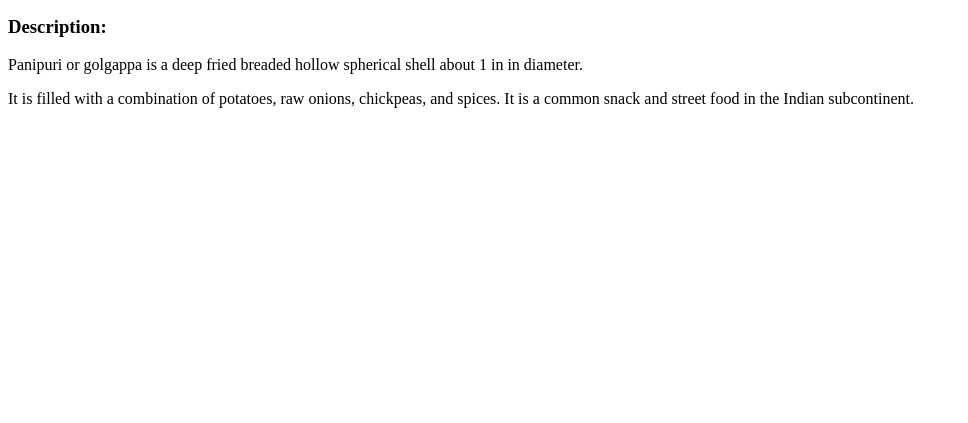
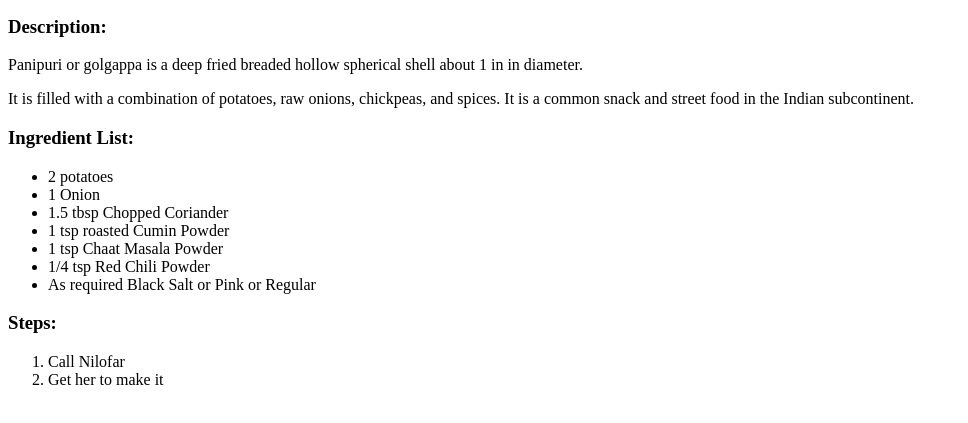
Before and after one commit to alienprincee/odin-recipes, a plain HTML site: page recipes/panipuri.html in a window 1280 px wide. Shown: the part 101-524 px from the top of the page, without its empty margins (0-968 px from the left). Drawn offline with Linux system fonts and the light colour scheme.

Commit message:
Add Steps after Ingredient List

```diff
--- a/recipes/panipuri.html
+++ b/recipes/panipuri.html
@@ -13,5 +13,20 @@
     <p>It is filled with a combination of potatoes, raw onions, chickpeas, and spices. It is a common snack and street
         food in the Indian subcontinent.
     </p>
+    <h3>Ingredient List:</h3>
+    <ul>
+        <li>2 potatoes</li>
+        <li>1 Onion</li>
+        <li>1.5 tbsp Chopped Coriander</li>
+        <li>1 tsp roasted Cumin Powder</li>
+        <li>1 tsp Chaat Masala Powder</li>
+        <li>1/4 tsp Red Chili Powder</li>
+        <li>As required Black Salt or Pink or Regular</li>
+    </ul>
+    <h3>Steps:</h3>
+    <ol>
+        <li>Call Nilofar</li>
+        <li>Get her to make it</li>
+    </ol>
 </body>
 </html>
```
